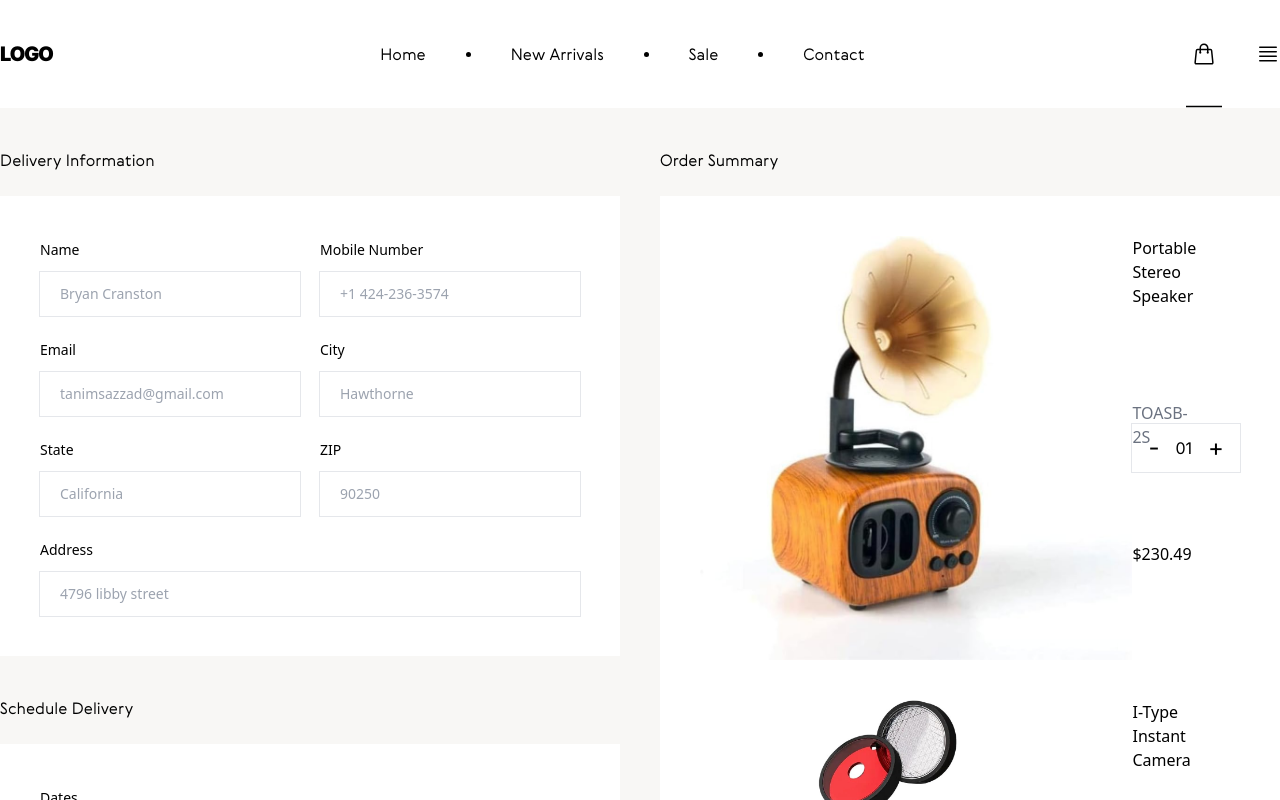
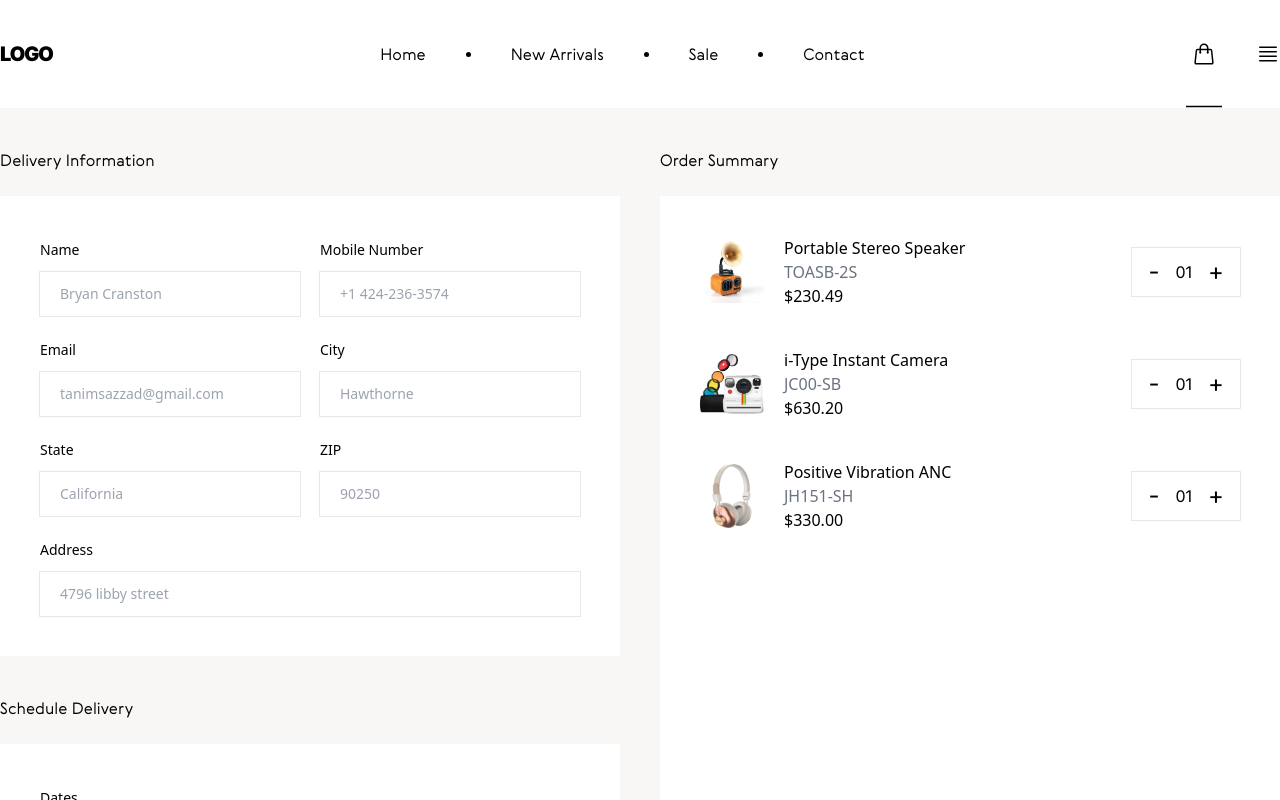
Before and after one commit to sazzadtanim/8-3-2023-ecomm-checkout, a Next.js app: page / in a window 1280 px wide. Shown: the top 800 px of the page. Built offline with nearby package versions, Linux system fonts and the light colour scheme.

Commit message:
product card modified

```diff
--- a/src/app/page.tsx
+++ b/src/app/page.tsx
@@ -8,7 +8,7 @@ import speaker from "@png/speaker.jpg";
 const productCards: ProductCardProps[] = [
   {
     model: "TOASB-2S",
-    title: "portable stereo speaker",
+    title: "Portable Stereo Speaker",
     price: "230.49",
     image: speaker,
   },
--- a/src/components/ProductCard.tsx
+++ b/src/components/ProductCard.tsx
@@ -1,4 +1,6 @@
+"use client";
 import Image, { StaticImageData } from "next/image";
+import { useState } from "react";
 
 export interface ProductCardProps {
   image?: StaticImageData;
@@ -9,24 +11,26 @@ export interface ProductCardProps {
 
 function ProductCard(props: ProductCardProps) {
   const { model, title, price, image } = props;
-
+  const [counter, setCounter] = useState(1);
   return (
     <div title={title} className="flex justify-between items-center">
-      <div className="flex">
-        <Image alt="" src={image ?? ""} />
+      <div className="flex gap-5 items-center justify-center">
+        <Image alt="" src={image ?? ""} className="w-16 h-16 object-contain" />
         <div className="grid leading-6 font-sans">
-          <span className="capitalize font-medium">
-            {title}
-          </span>
+          <span className="font-medium">{title}</span>
           <span className="font-light text-gray-500 ">{model}</span>
           <span className="font-medium">${price}</span>
         </div>
       </div>
 
       <div className="flex ring-1 gap-4 px-4 py-2 justify-center items-center ring-gray-200">
-        <span className="text-2xl">-</span>
-        <span>01</span>
-        <span className="text-2xl">+</span>
+        <button className="text-2xl" onClick={() => setCounter(counter - 1)}>
+          -
+        </button>
+        <span>{(counter<10 && counter>0) ? `0${counter}`:counter}</span>
+        <button className="text-2xl" onClick={() => setCounter(counter + 1)}>
+          +
+        </button>
       </div>
     </div>
   );
```
